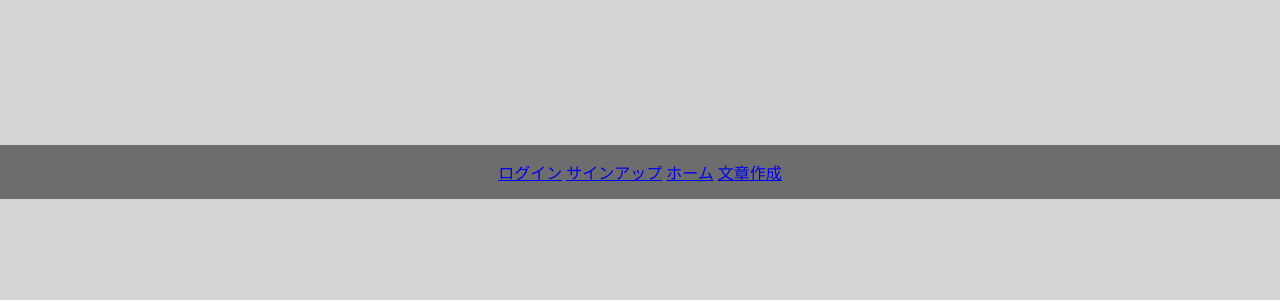
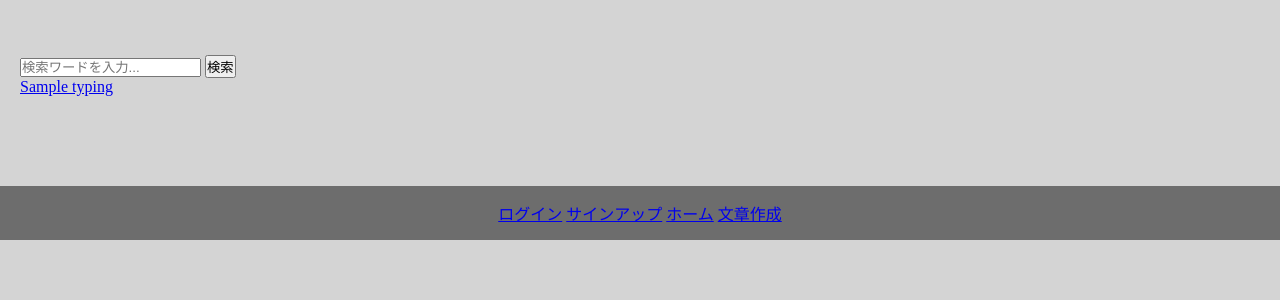
Before and after one commit to o-tsumuro/typingproject, a Django app: template contentapp/templates/typing_list.html in a window 1280 px wide. Shown: the part 54-354 px from the top of the page. Run offline with Django 4.2, Linux system fonts and the light colour scheme; the template is opened without the code that fills it: most values are stand-ins (such as "Sample title", 1, 10 or a date in 2020).

Commit message:
typing_list.html-検索フォーム追加

```diff
--- a/contentapp/templates/typing_list.html
+++ b/contentapp/templates/typing_list.html
@@ -1,11 +1,17 @@
 {% extends "base.html" %}
-
-{% load static %}
 
 {% block title %}typing-list{% endblock %}
 
 {% block contents %}
 
+<form method="get" action="{% url "contentapp:typing_list" %}">
+    {% csrf_token %}
+    <input type="text" name="search" placeholder="検索ワードを入力...">
+    <button type="submit">検索</button>
+</form>
 
+{% for typing in typing_list %}
+    <a href="{% url "typingapp:typing" typing.pk %}">{{ typing.title }}</a>
+{% endfor %}
 
 {% endblock %}
```
Also changed, not shown: db.sqlite3.
